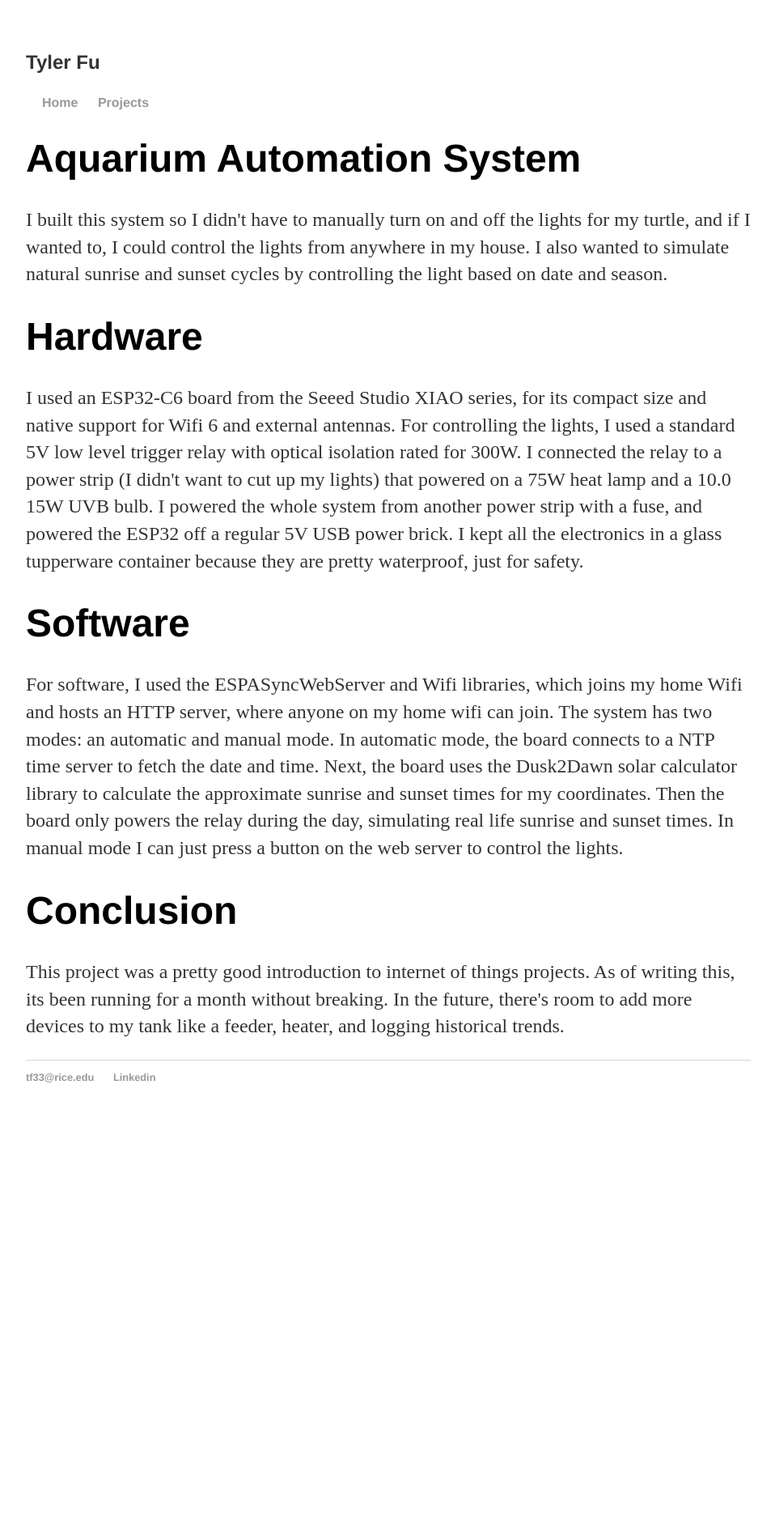
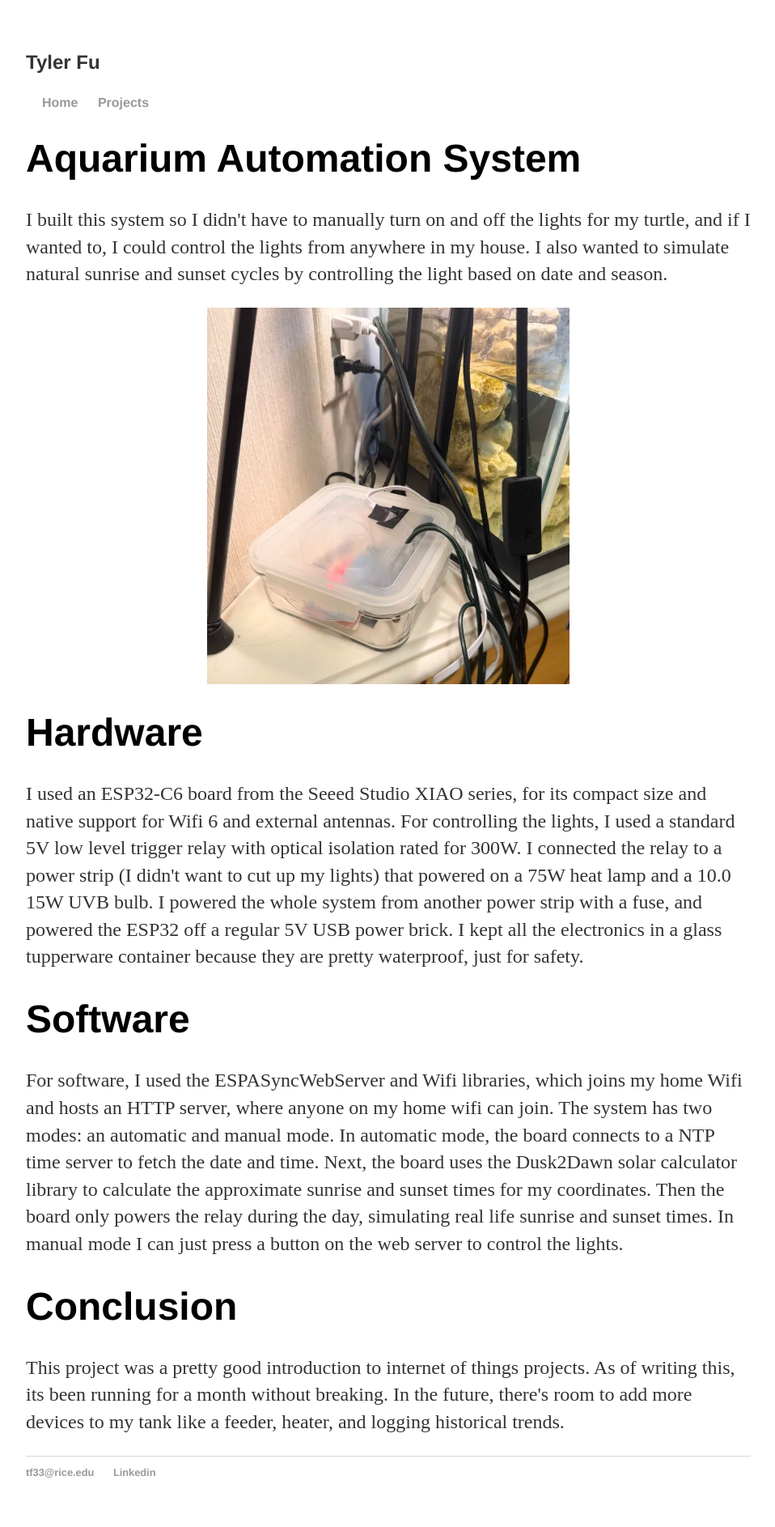
Before and after one commit to tfu1897/tfu1897.github.io, a Jekyll site: the page built from Projects/tank.html, in a window 1280 px wide. Shown: the whole page at 81% size, without its empty margins (160-1118 px from the left). Built offline with Jekyll 4.4.1, drawn with Linux system fonts in a browser that asks for light colours; before the commit the page ends 1398 px from its top, so only the background shows below that.

Commit message:
Update tank.html

```diff
--- a/Projects/tank.html
+++ b/Projects/tank.html
@@ -6,6 +6,8 @@ permalink: /Projects/tank/
 <div class="blurb">
 	<h1>Aquarium Automation System </h1>
 	<p>I built this system so I didn't have to manually turn on and off the lights for my turtle, and if I wanted to, I could control the lights from anywhere in my house. I also wanted to simulate natural sunrise and sunset cycles by controlling the light based on date and season.  </p>
+	<img src="{{ 'images/box.jpg' | relative_url }}" class="centered-image">
+
 </div><!-- /.blurb -->
 <div class="hardware">
 	<h1>Hardware</h1>
```
